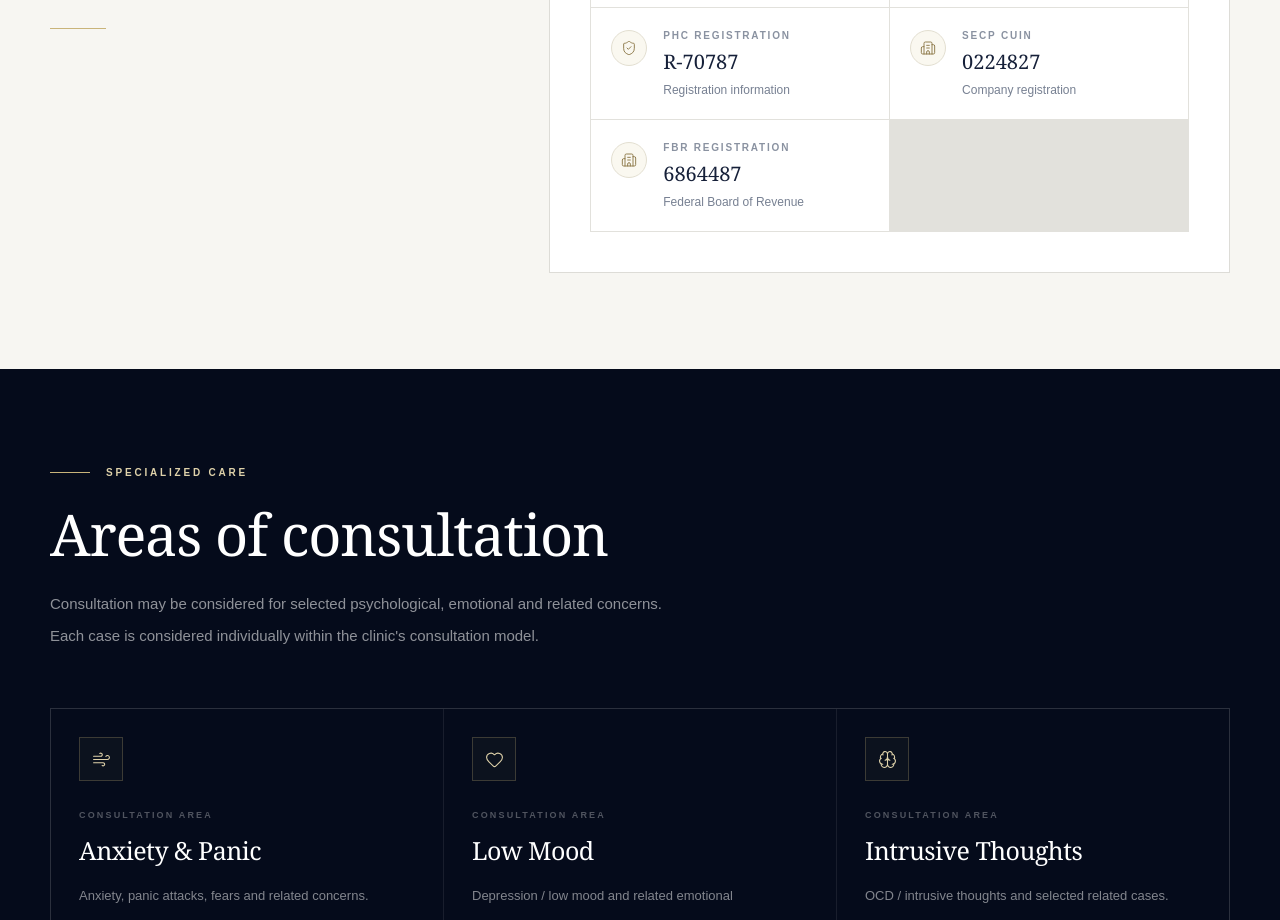
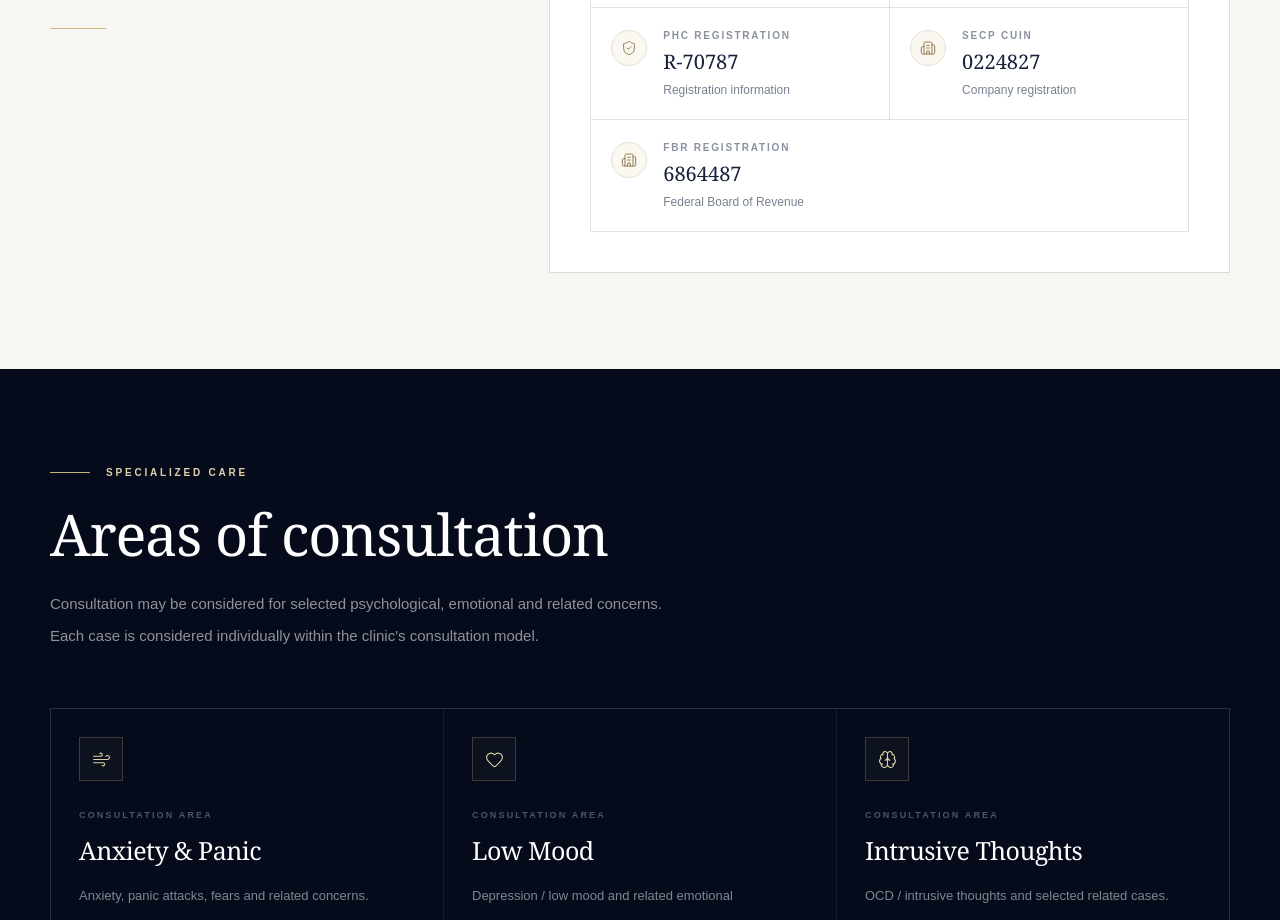
Before and after one commit to babaalihomeopathicclinic/baba-ali-homeopathic-clinic, a Next.js app: page / in a window 1280 px wide. Shown: the part 1360-2280 px from the top of the page. Built offline with nearby package versions, Linux system fonts and the light colour scheme.

Commit message:
Refine practitioner credentials layout

```diff
--- a/components/AboutDoctor.tsx
+++ b/components/AboutDoctor.tsx
@@ -107,11 +107,14 @@ export default function AboutDoctor() {
               <div className="mt-10 grid gap-px border border-[#e2e1dc] bg-[#e2e1dc] sm:grid-cols-2">
                 {credentials.map((item) => {
                   const Icon = item.icon;
+                  const isFbr = item.label === "FBR Registration";
 
                   return (
                     <div
                       key={item.label}
-                      className="bg-white p-5"
+                      className={`bg-white p-5 ${
+                        isFbr ? "sm:col-span-2" : ""
+                      }`}
                     >
                       <div className="flex items-start gap-4">
                         <div className="mt-0.5 flex h-9 w-9 shrink-0 items-center justify-center rounded-full border border-[#e3dfd1] bg-[#faf8f0]">
```
